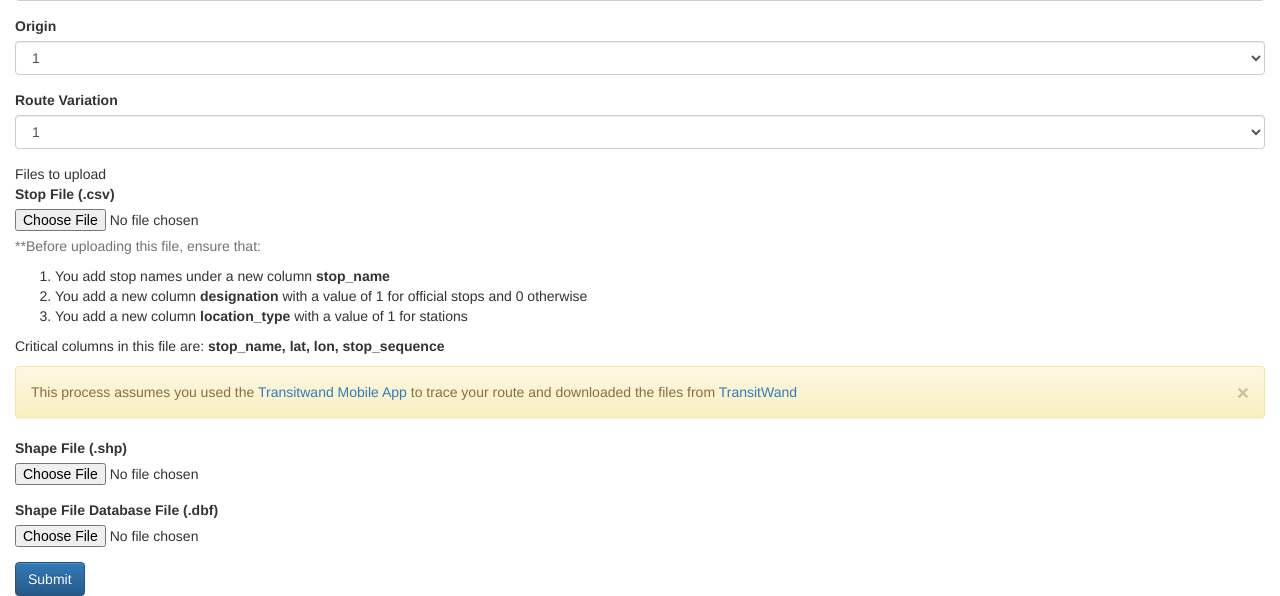
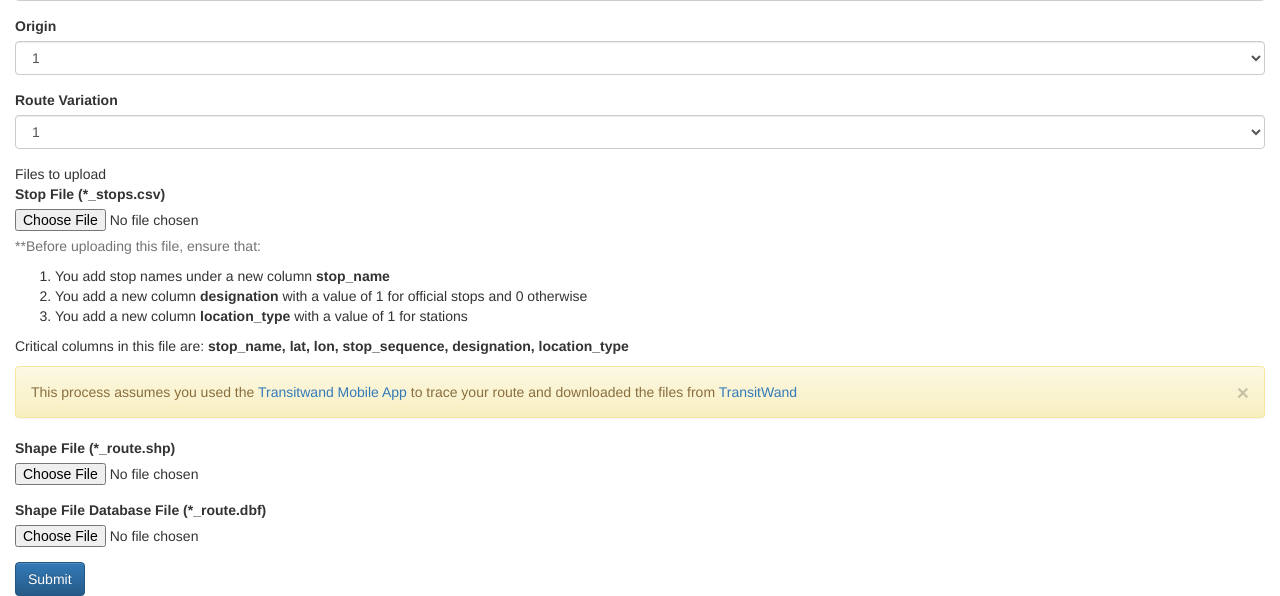
Before and after one commit to MundiCollins/gtfs-server, a Django app: template gtfsserver/myapp/templates/myapp/new-trip.html in a window 1280 px wide. Shown: the part 262-858 px from the top of the page. Run offline with Django 3.2, Linux system fonts and the light colour scheme; the template is opened without the code that fills it, so the values that code supplies are empty; parts of the project's set-up code (start-up, migrations or seed data) failed here and were passed over; some libraries are stand-ins or nearby versions.

Commit message:
fix trip upload

```diff
--- a/gtfsserver/myapp/templates/myapp/new-trip.html
+++ b/gtfsserver/myapp/templates/myapp/new-trip.html
@@ -66,7 +66,7 @@
         <fieldset>
             Files to upload
             <div class="form-group">
-                <label for="stops-file">Stop File (.csv)</label>
+                <label for="stops-file">Stop File (*_stops.csv)</label>
                 <input name="stops-file" type="file" accept="text/csv" required>
                 <p class="help-block">
                     **Before uploading this file, ensure that:
@@ -76,7 +76,7 @@
                         <li>You add a new column <strong>location_type</strong> with a value of 1 for stations</li>
 
                     </ol>
-                    Critical columns in this file are: <strong>stop_name, lat, lon, stop_sequence</strong>
+                    Critical columns in this file are: <strong>stop_name, lat, lon, stop_sequence, designation, location_type</strong>
                 </p>
                 <p class="help-block">
                     <div id="defaults-change-alert" class="alert alert-warning" role="alert">
@@ -89,11 +89,11 @@
                 </p>
             </div>
             <div class="form-group">
-                <label for="shape-file">Shape File (.shp)</label>
+                <label for="shape-file">Shape File (*_route.shp)</label>
                 <input name="shape-file" type="file" accept="*.shp" required>
             </div>
             <div class="form-group">
-                <label for="shape-file-dbf">Shape File Database File (.dbf)</label>
+                <label for="shape-file-dbf">Shape File Database File (*_route.dbf)</label>
                 <input name="shape-file-dbf" type="file" accept="*.dbf" required>
             </div>
         </fieldset>
```
Also changed, not shown: gtfsserver/myapp/views.py (+20 -3 lines).
